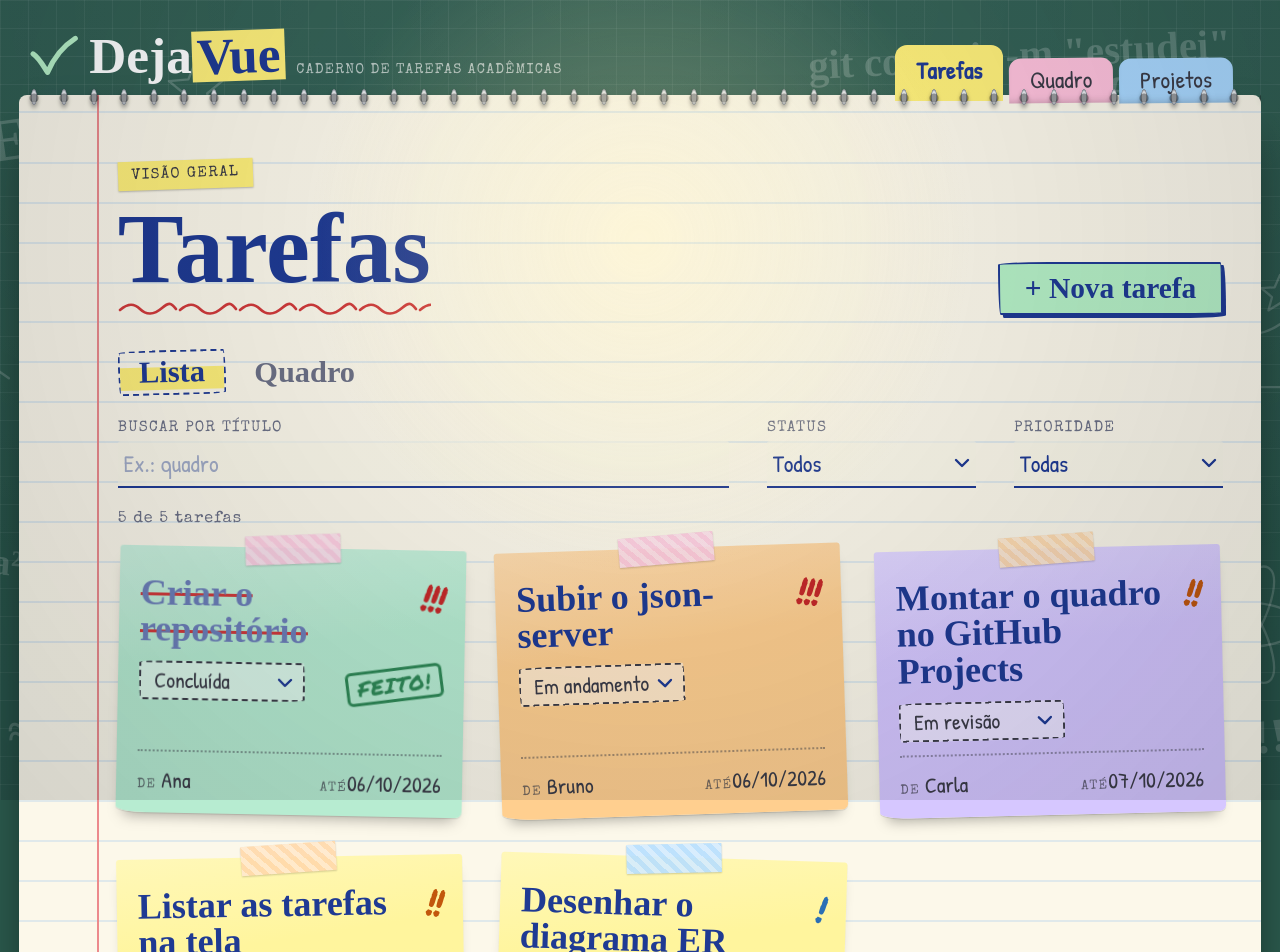
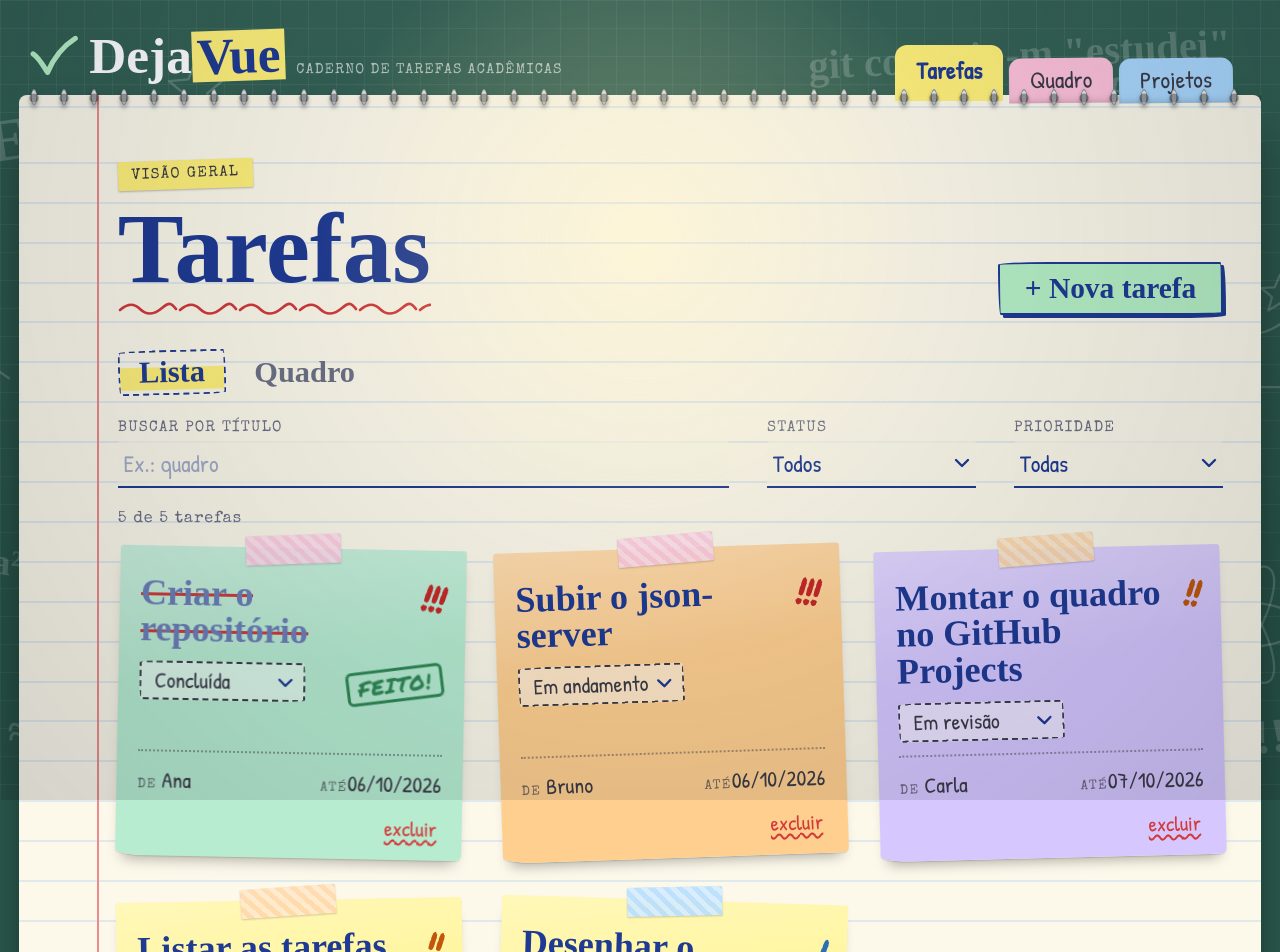
Before and after one commit to anthonnypatrocinio/Desenvolvimento-FrontEnd-5N-DejaVue, a Vue app in the folder DejaVue/: page / in a window 1280 px wide. Shown: the top 952 px of the page. Built offline with nearby package versions, Linux system fonts and the light colour scheme; data requests are answered from the project's data file.

Commit message:
Exclui tarefa com confirmacao (M531)

```diff
--- a/DejaVue/src/api.ts
+++ b/DejaVue/src/api.ts
@@ -42,8 +42,11 @@ export const buscarProjetoComTarefas = (id: string) =>
 export const criarTarefa = (dados: NovaTarefa) =>
  enviar<Tarefa>('POST', '/tarefas', dados)
 export const atualizarTarefa = (id: string, dados: Partial<NovaTarefa>) =>
- enviar<Tarefa>('PATCH', `/tarefas/${id}`, dados)
+ enviar<Tarefa>('PATCH', `/tarefas/${id}`, dados);
+// DELETE /tarefas/:id (o json-server responde 200 e apaga o registro)
+export const excluirTarefa = (id: Tarefa['id']) =>
+ requisicao<unknown>(`/tarefas/${id}`, { method: 'DELETE' });
 export const criarProjeto = (dados: NovoProjeto) =>
- enviar<Projeto>('POST', '/projetos', dados)
+ enviar<Projeto>('POST', '/projetos', dados);
 export const atualizarProjeto = (id: string, dados: Partial<NovoProjeto>) =>
  enviar<Projeto>('PATCH', `/projetos/${id}`, dados)
--- a/DejaVue/src/components/TarefaCard.vue
+++ b/DejaVue/src/components/TarefaCard.vue
@@ -7,7 +7,10 @@ import type { Status, Tarefa } from '../tipos'
 const props = defineProps<{ tarefa: Tarefa; arrastavel?: boolean }>()
 
 // O cartão não altera a prop: só avisa o pai, que grava e atualiza a lista.
-const emit = defineEmits<{ 'mudar-status': [id: Tarefa['id'], status: Status] }>()
+const emit = defineEmits<{
+  'mudar-status': [id: Tarefa['id'], status: Status];
+  excluir: [tarefa: Tarefa];
+}>();
 
 function aoMudarStatus(evento: Event) {
   const novo = (evento.target as HTMLSelectElement).value as Status
@@ -88,6 +91,9 @@ const estilo = computed(() => ({
         <time :datetime="tarefa.prazo">{{ formatarPrazo(tarefa.prazo) }}</time>
       </span>
     </footer>
+    <button type="button" class="excluir" @click="emit('excluir', tarefa)">
+        excluir<span class="so-leitor"> a tarefa {{ tarefa.titulo }}</span>
+    </button>
   </article>
 </template>
 
@@ -301,4 +307,23 @@ const estilo = computed(() => ({
     transform: rotate(var(--giro));
   }
 }
+/* "excluir": link discreto, escrito à mão; o botão global é grande demais para o cartão */
+.excluir {
+  align-self: flex-end;
+  min-height: 0;
+  padding: 0 0.2rem;
+  border: 0;
+  background: none;
+  box-shadow: none;
+  color: var(--vermelho);
+  font: 1.1rem/1.4 var(--f-mao);
+  text-decoration: underline wavy;
+  text-underline-offset: 3px;
+}
+
+.excluir:hover:not(:disabled) {
+  background: none;
+  box-shadow: none;
+  transform: rotate(-2deg);
+}
 </style>
--- /dev/null
+++ b/DejaVue/src/composables/useExcluirTarefa.ts
@@ -0,0 +1,27 @@
+import { excluirTarefa } from '../api';
+import type { Tarefa } from '../tipos';
+
+export function useExcluirTarefa() {
+  // Pede confirmação, apaga na API e, só depois que a API confirmou,
+  // tira a tarefa da lista que está na tela (se a tela passou uma).
+  // Devolve true se a tarefa foi excluída, false se a pessoa desistiu.
+  async function excluir(tarefa: Tarefa, lista?: Tarefa[]): Promise<boolean> {
+    // window.confirm para a página até a pessoa responder: OK = true, Cancelar = false
+    if (!window.confirm(`Excluir a tarefa "${tarefa.titulo}"? Não dá para desfazer.`)) {
+      return false;
+    }
+
+    await excluirTarefa(tarefa.id);
+
+    if (lista) {
+      const posicao = lista.findIndex((t) => t.id === tarefa.id);
+      if (posicao >= 0) {
+        lista.splice(posicao, 1); // splice muda o array reativo: a tela atualiza
+      }
+    }
+
+    return true;
+  }
+
+  return { excluir };
+}
--- a/DejaVue/src/style.css
+++ b/DejaVue/src/style.css
@@ -321,6 +321,21 @@ button:active:not(:disabled) {
 .botao--destaque:hover {
   background: var(--mt-verde);
 }
+.botao--perigo {
+  border-color: var(--vermelho);
+  background: var(--papel);
+  color: var(--vermelho);
+  box-shadow: 3px 3px 0 var(--vermelho);
+}
+
+.botao--perigo:hover:not(:disabled) {
+  background: color-mix(in srgb, var(--vermelho) 10%, var(--papel));
+  box-shadow: 6px 6px 0 var(--vermelho);
+}
+
+.botao--suave {
+  background: var(--papel);
+}
 .botao--suave {
   background: var(--papel);
 }
--- a/DejaVue/src/views/DetalheTarefa.vue
+++ b/DejaVue/src/views/DetalheTarefa.vue
@@ -1,10 +1,12 @@
 <script setup lang="ts">
 import { computed } from 'vue'
+import { useRouter } from 'vue-router'
 import { buscarProjeto, buscarTarefa } from '../api'
 import EstadoCarregando from '../components/EstadoCarregando.vue'
 import EstadoErro from '../components/EstadoErro.vue'
 import EstadoNaoEncontrado from '../components/EstadoNaoEncontrado.vue'
 import { useCarregar } from '../composables/useCarregar'
+import { useExcluirTarefa } from '../composables/useExcluirTarefa'
 import { ehNaoEncontrado, mensagemDeErro } from '../erros'
 import type { Prioridade, Status } from '../tipos'
 
@@ -39,6 +41,17 @@ async function buscarDetalhe(id: string) {
 const { dados, carregando, erro, recarregar } = useCarregar(() => buscarDetalhe(props.id), () => props.id)
 const tarefa = computed(() => dados.value?.tarefa ?? null)
 const projeto = computed(() => dados.value?.projeto ?? null)
+const router = useRouter();
+const { excluir } = useExcluirTarefa();
+
+async function excluirEstaTarefa() {
+  if (!tarefa.value) return;
+
+  // só sai da tela se a tarefa foi mesmo excluída (não se a pessoa cancelou)
+  if (await excluir(tarefa.value)) {
+    await router.push('/');
+  }
+}
 </script>
 
 <template>
@@ -61,6 +74,7 @@ const projeto = computed(() => dados.value?.projeto ?? null)
           <h1>{{ tarefa.titulo }}</h1>
         </div>
         <RouterLink :to="`/tarefas/${tarefa.id}/editar`" class="botao botao--suave">Editar</RouterLink>
+        <button type="button" class="botao botao--perigo" @click="excluirEstaTarefa">Excluir</button>
       </header>
 
       <div class="chips">
@@ -90,6 +104,12 @@ const projeto = computed(() => dados.value?.projeto ?? null)
 </template>
 
 <style scoped>
+.acoes {
+  display: flex;
+  flex-wrap: wrap;
+  gap: 0.8rem;
+}
+
 .chips {
   display: flex;
   flex-wrap: wrap;
--- a/DejaVue/src/views/ListaTarefas.vue
+++ b/DejaVue/src/views/ListaTarefas.vue
@@ -9,6 +9,7 @@ import EstadoVazio from '../components/EstadoVazio.vue'
 import TarefaCard from '../components/TarefaCard.vue'
 import { useCarregar } from '../composables/useCarregar'
 import { mensagemDeErro } from '../erros'
+import { useExcluirTarefa } from '../composables/useExcluirTarefa'
 import { useFiltros } from '../composables/useFiltros'
 import { useMudarStatus } from '../composables/useMudarStatus'
 import type { Status, Tarefa } from '../tipos'
@@ -17,6 +18,7 @@ import type { Status, Tarefa } from '../tipos'
 const { dados: tarefas, carregando, erro, recarregar } = useCarregar(listarTarefas)
 const { aplicarFiltros, limparFiltros } = useFiltros()
 const { erroStatus, mudarStatus } = useMudarStatus()
+const { excluir } = useExcluirTarefa()
 
 // Só as tarefas que passam pela busca e pelos filtros (a lista original não muda)
 const visiveis = computed(() => aplicarFiltros(tarefas.value ?? []))
@@ -55,7 +57,13 @@ function mudar(id: Tarefa['id'], novo: Status) {
         <button type="button" class="botao" @click="limparFiltros">Limpar filtros</button>
       </EstadoVazio>
       <div v-else class="lista">
-        <TarefaCard v-for="t in visiveis" :key="t.id" :tarefa="t" @mudar-status="mudar" />
+        <TarefaCard
+          v-for="t in visiveis"
+          :key="t.id"
+          :tarefa="t"
+          @mudar-status="mudar"
+          @excluir="(tarefa) => excluir(tarefa, tarefas!)"
+        />
       </div>
     </template>
   </section>
--- a/DejaVue/src/views/PaginaProjeto.vue
+++ b/DejaVue/src/views/PaginaProjeto.vue
@@ -8,6 +8,7 @@ import EstadoVazio from '../components/EstadoVazio.vue'
 import TarefaCard from '../components/TarefaCard.vue'
 import { useCarregar } from '../composables/useCarregar.ts'
 import { ehNaoEncontrado, mensagemDeErro } from '../erros.ts'
+import { useExcluirTarefa } from '../composables/useExcluirTarefa'
 import { useMudarStatus } from '../composables/useMudarStatus.ts'
 
 // O roteador entrega o :id da URL como prop (props: true)
@@ -15,6 +16,7 @@ const props = defineProps<{ id: string }>()
 // _embed=tarefas devolve o projeto já com as tarefas dele; refaz a busca se o :id mudar
 const { dados: projeto, carregando, erro, recarregar } = useCarregar(() => buscarProjetoComTarefas(props.id), () => props.id)
 const { erroStatus, mudarStatus } = useMudarStatus()
+const { excluir } = useExcluirTarefa()
 
 // Progresso = tarefas concluídas / total (recalcula sozinho quando um status muda)
 const concluidas = computed(() => projeto.value?.tarefas.filter((t) => t.status === 'concluida').length ?? 0)
@@ -77,6 +79,7 @@ const formatarData = (data: string) => data.split('-').reverse().join('/')
           :key="t.id"
           :tarefa="t"
           @mudar-status="(id, novo) => mudarStatus(projeto!.tarefas, id, novo)"
+          @excluir="(tarefa) => excluir(tarefa, projeto!.tarefas)"
         />
       </div>
     </template>
--- a/DejaVue/src/views/Quadro.vue
+++ b/DejaVue/src/views/Quadro.vue
@@ -9,6 +9,7 @@ import EstadoVazio from '../components/EstadoVazio.vue'
 import TarefaCard from '../components/TarefaCard.vue'
 import { useCarregar } from '../composables/useCarregar'
 import { mensagemDeErro } from '../erros'
+import { useExcluirTarefa } from '../composables/useExcluirTarefa'
 import { useFiltros } from '../composables/useFiltros'
 import { useMudarStatus } from '../composables/useMudarStatus'
 import { opcoesStatus, rotuloStatus } from '../rotulos'
@@ -41,6 +42,7 @@ function soltar(evento: DragEvent, destino: Status) {
 }
 const { aplicarFiltros, limparFiltros } = useFiltros()
 const { erroStatus, mudarStatus } = useMudarStatus()
+const { excluir } = useExcluirTarefa()
 
 function mudar(id: Tarefa['id'], novo: Status) {
   if (tarefas.value) mudarStatus(tarefas.value, id, novo)
@@ -108,6 +110,7 @@ const semResultado = computed(() => total.value > 0 && colunas.value.every((c) =
           :tarefa="t"
           arrastavel
           @mudar-status="mudar"
+          @excluir="(tarefa) => excluir(tarefa, tarefas!)"
         />
       </section>
     </div>
```
